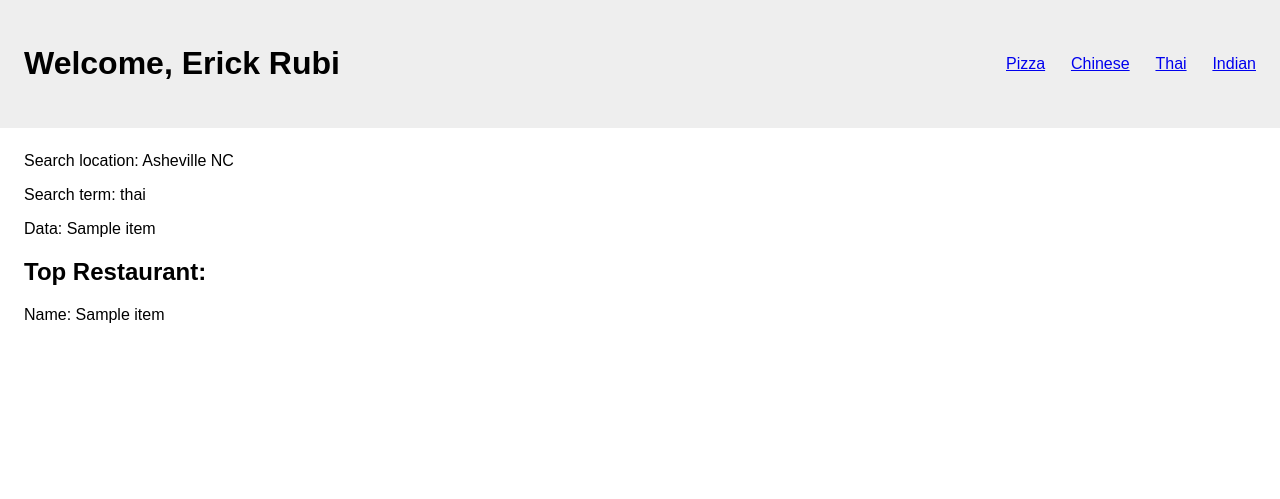
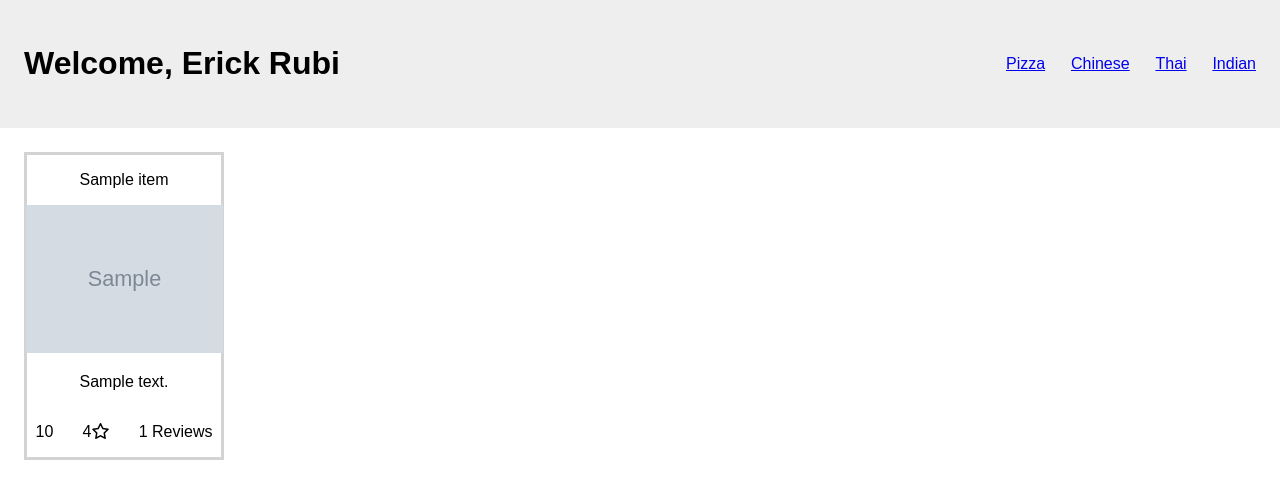
Before and after one commit to VWoolard/csci344, a Flask app: a page that uses tutorials/tutorial09/templates/restaurant.html in a window 1280 px wide. Shown: the top 499 px of the page. Run offline with Flask 3, Linux system fonts and the light colour scheme; grey boxes marked "Sample" are stand-in pictures; a database or web service that is not in the repository returns one stand-in record (values such as "Sample title"); data that the repository does not hold is empty; some libraries are stand-ins or nearby versions.

Commit message:
tutorial 9

```diff
--- a/homework/hw04/src/components/Bookmark.jsx
+++ b/homework/hw04/src/components/Bookmark.jsx
@@ -25,11 +25,11 @@ export default function Bookmark({ token, bookmarkId, postId }) {
 
     if (stateBookmarkId) {
         return <button onClick={deleteBookmark}>
-            <i className="fas fa-bookmark" >
+            <i className="fas fa-bookmark" aria-label="deletebookmark">
                 </i></button>
     } else {
         return <button onClick={createBookmark}>
-            <i className="far fa-bookmark" ></i>
+            <i className="far fa-bookmark" aria-label="createbookmark" ></i>
             </button>
     }
 }
--- a/homework/hw04/src/components/Like.jsx
+++ b/homework/hw04/src/components/Like.jsx
@@ -26,11 +26,11 @@ export default function Like({ token, likeId, postId }) {
 
     if (stateLikeId) {
         return <button onClick={deleteLike}>
-            <i className="fas text-red-500 fa-heart">
+            <i className="fas text-red-500 fa-heart" aria-label="deletelike">
                 </i></button>
     } else {
         return <button onClick={createLike}>
-            <i className="far fa-heart" ></i>
+            <i className="far fa-heart" aria-label="createlike"></i>
             </button>
     }
 }
--- a/homework/hw04/src/components/NavBar.jsx
+++ b/homework/hw04/src/components/NavBar.jsx
@@ -15,7 +15,7 @@ export default function NavBar({ username }) {
                     <span>{username}‼️</span>
                 </li>
                 <li>
-                    <button onClick={logout} className="text-blue-700 py-2">Sign out</button>
+                    <button onClick={logout} className="text-blue-700 py-2" aria-label="signout">Sign out</button>
                 </li>
             </ul>
         </nav>
--- a/tutorials/tutorial09/app.py
+++ b/tutorials/tutorial09/app.py
@@ -45,7 +45,8 @@ def home():
 ##############################
 @app.route('/message')
 def exercise1():
-    return 'Hello world!'
+
+    return f'Hello {current_user["first_name"]} {current_user["last_name"]}!'
 
 
 ###########################################
@@ -58,7 +59,7 @@ def exercise2():
     with open('data.json') as f:
         data = json.load(f)
     print(data)
-    return json.dumps({})
+    return json.dumps(data)
 
 
 
@@ -79,12 +80,15 @@ e.g., http://127.0.0.1:5000/yelp-proxy/location=NY,%20NY&term=chinese&count=3
 @app.route('/data/yelp/')
 @app.route('/data/yelp')
 def exercise3():
-    search_term = 'pizza'
-    location = 'Asheville, NC'
+    search_term = request.args.get('term')
+    location = request.args.get('location')
     count = 10
     # go fetch data from another server and give it to the requestor:
     base_url = 'https://www.apitutor.org/yelp/simple/v3/businesses/search'
-    url = f'{base_url}?location={location}&term={search_term}&limit={count}'
+    url = f'{base_url}?location={location}&term={search_term}&limit={count}'.format(
+        location=location,
+        search_term=search_term,
+        count=5)
     response = requests.get(url)
     data = response.json()
     return json.dumps(data)
@@ -97,14 +101,17 @@ def exercise3():
 @app.route('/ui/quote')
 def exercise4():
     import json
+    import random
     with open('data.json') as f:
         quotes = json.load(f)
     print(quotes)
+    quote = random.choice(quotes)
+    print(quote)
     return render_template(
         'quote-of-the-day.html',
-        user=current_user
+        user=current_user,
+        quote=quote
     )
-
 
 #########################################################
 # Exercise 5: Merge someone else's data with a template #
--- a/tutorials/tutorial09/static/style.css
+++ b/tutorials/tutorial09/static/style.css
@@ -25,6 +25,24 @@ nav ul {
 
 main {
     margin: 3vh;
+    display:grid;
+    border: solid lightgray;
+    width: 200px;
+    align-items: center;
+    justify-content: center;
+    text-align: center;
+}
+
+img {
+width: 197px
+
+}
+
+section {
+    display: flex;
+    justify-content: space-between;
+    margin-left:10px;
+    margin-right:10px;
 }
 
 
--- a/tutorials/tutorial09/templates/quote-of-the-day.html
+++ b/tutorials/tutorial09/templates/quote-of-the-day.html
@@ -6,9 +6,7 @@
 </head>
 <body>
     <h1>Welcome, {{ user.get('first_name') }} {{ user.get('last_name') }}</h1>
-    <p>Output the quote and the author here.
-        See <a href="https://www.w3schools.com/python/python_dictionaries_access.asp" target="_blank">W3Schools</a>
-        to learn how to access a dictionary value if you're new to Python.
+    <p> {{quote.get('quote')}} - {{quote.get('author')}}
     </p>
 </body>
 </html>
--- a/tutorials/tutorial09/templates/restaurant.html
+++ b/tutorials/tutorial09/templates/restaurant.html
@@ -14,12 +14,22 @@
 <body>
     {% include 'includes/header.html' %}
 
-    <main>
-        <p>Search location: {{location}}</p>
-        <p>Search term: {{search_term or 'None Specified'}}</p>
+    <main class="grid-container">
+        <!-- <p>Search location: {{location}}</p> -->
+        <!-- <p>Search term: {{search_term or 'None Specified'}}</p>
         <p>Data: {{ restaurant }}</p>
-        <h2>Top Restaurant:</h2>
-        <p>Name: {{ restaurant.get('name') }}</p>
+        <h2>Top Restaurant:</h2> -->
+        <div>
+        <p>{{restaurant.get('name')}}</p>
+        <img src="{{restaurant.get('image_url')}}
+        " alt="restuarent">
+        <p>{{restaurant.get('display_address')}}</p>
+        <section>
+        <p>{{restaurant.get('price')}}</p>
+        <p>{{restaurant.get('rating')}}<i class="fa-regular fa-star"></i></p>
+        <p>{{restaurant.get('review_count')}} Reviews</p>
+    </section>
+        </div>
     </main>
 </body>
 
```
Also changed, not shown: homework/hw04/src/components/Post.jsx (+8 -8 lines), homework/hw04/src/components/Profile.jsx (+6 -3 lines), homework/hw04/src/components/Profiling.jsx (added, +39 -0 lines).
